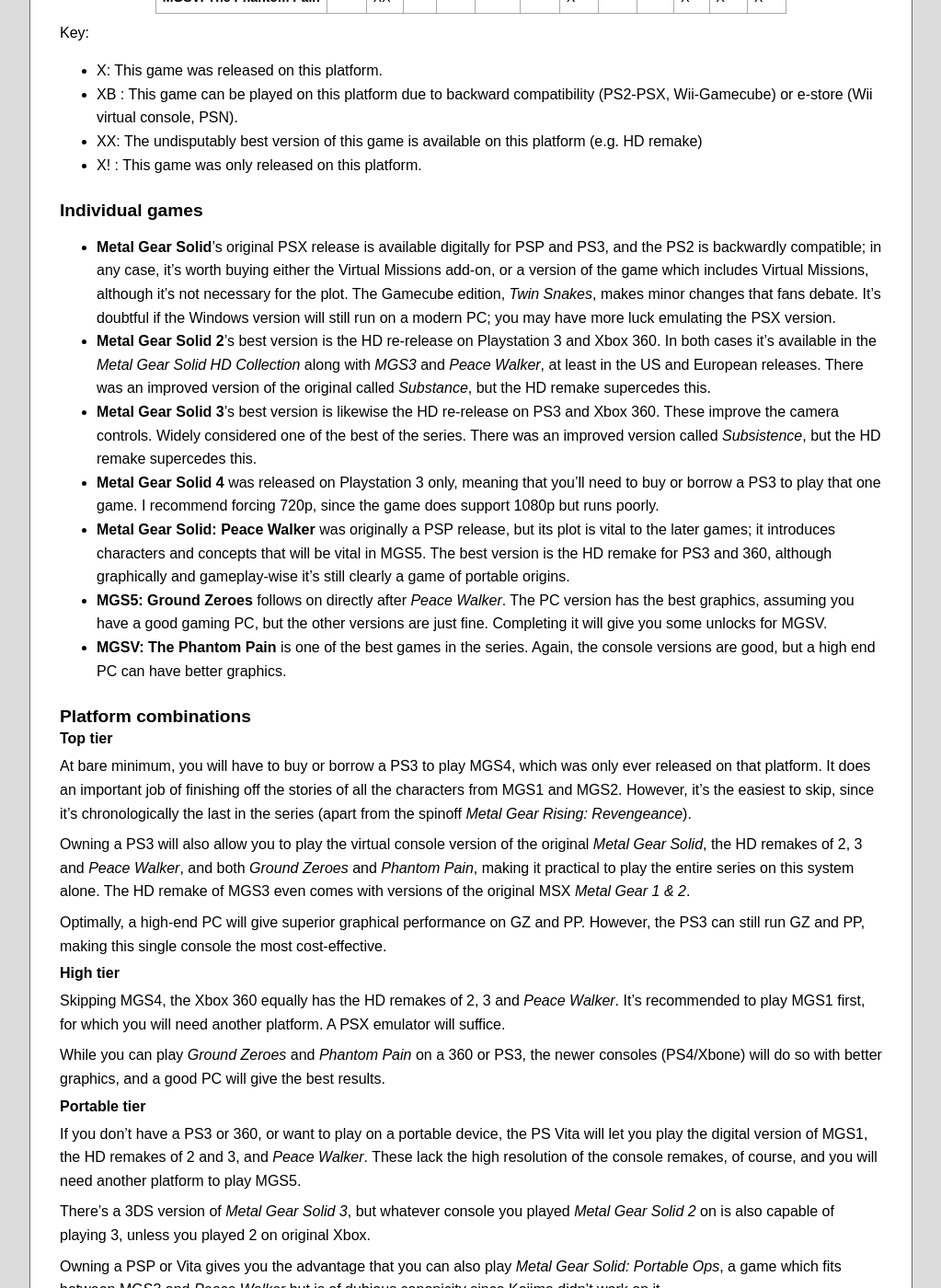
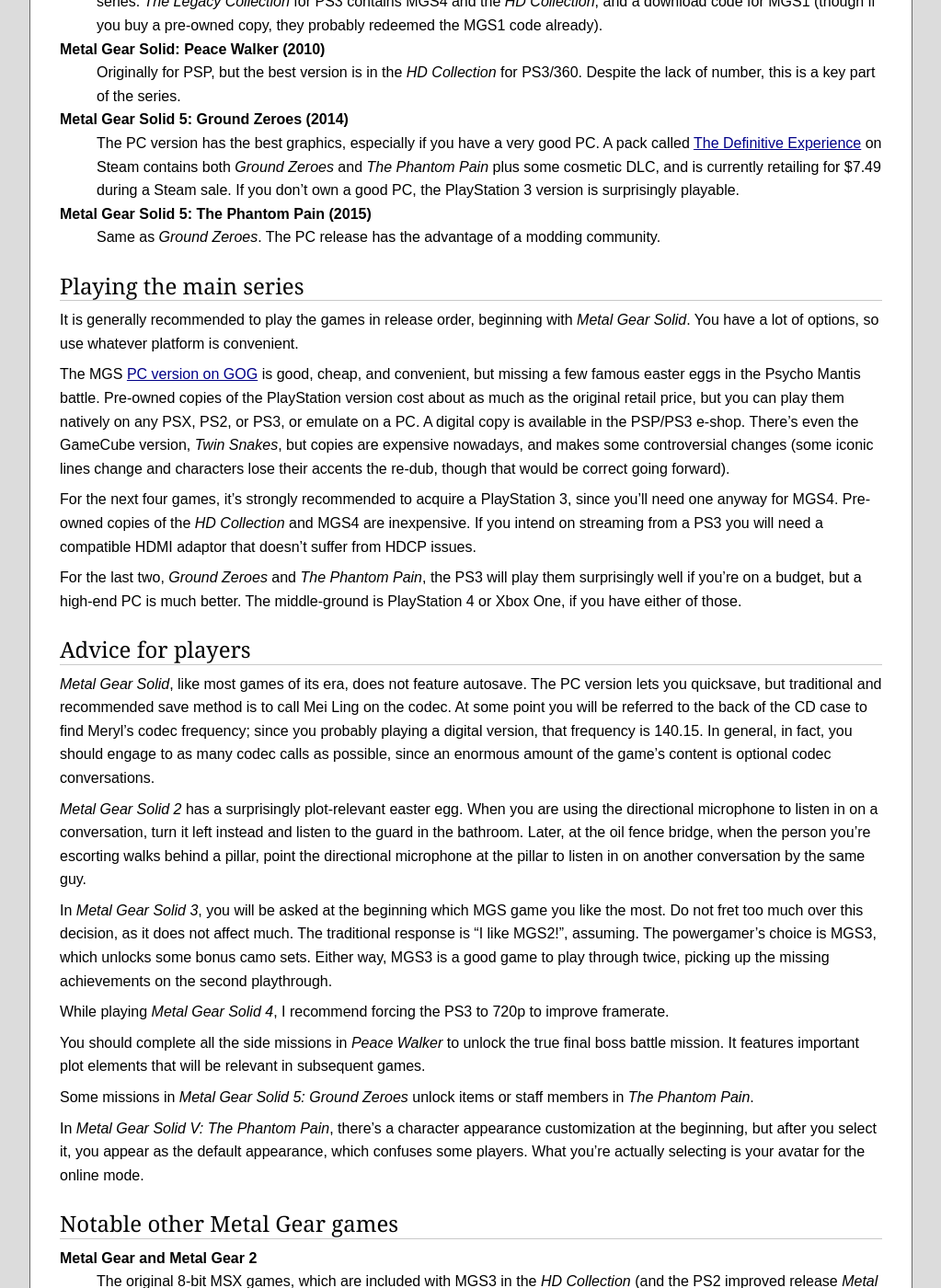
Before and after one commit to orbitalflower/orbitalflower.github.io, a Jekyll site: the page built from _posts/2018-03-12-how-to-play-all-metal-gear.md, in a window 1280 px wide and 1400 px high, scrolled down 941 px. Shown: the whole window at 92% size, without its empty margins (128-1151 px from the left). Built offline with Jekyll 4.4.1, drawn with Linux system fonts in a browser that asks for light colours; some of the changed text lies outside the part shown.

Commit message:
Update MGS guide

```diff
--- a/_posts/2018-03-12-how-to-play-all-metal-gear.md
+++ b/_posts/2018-03-12-how-to-play-all-metal-gear.md
@@ -1,7 +1,7 @@
 ---
-title: "How to play all of Metal Gear Solid"
+title: "How to play the Metal Gear Solid series in 2023"
 categories: games mgs
-updated: 2022-03-03
+updated: 2022-11-23
 description: "Which platforms you need to play the entire Metal Gear series."
 ---
 
@@ -9,35 +9,167 @@
 > period... Each game is an artistic and technical achievement and a unique
 > experience of their own."
 >
-> &mdash; [dunkey](https://www.youtube.com/watch?v=pMPomCWUraQ), 2018
+> &mdash; [videogamedunkey](https://www.youtube.com/watch?v=pMPomCWUraQ), 2018
 
-Playing through the entire _Metal Gear Solid_ series is absolutely worth it,
-despite the dated graphics of the original. The biggest challenge is that the
-games were released on different consoles and in different versions.
+The _Metal Gear Solid_ series, vintage 1998-2015, is widely regarded as one of
+the greatest video game series of all time. This guide gives advice for anyone
+who'd like to play it, specifically the following:
 
-This article aims to help you plot a chart through the series, based on what
-hardware you have or are willing to buy. This guide contains _no spoilers_.
+- Which platforms each game is available on, and which versions are recommended
+  for each game
+- Which games are considered the main line series
+- In which order the games should be played
+- Common issues and how to avoid them
 
-## Short answer
+This guide contains no spoilers. It was revised substantially in November 2022.
 
-The mainline "canonical" Metal Gear Solid games in release order are MGS1, MGS2,
-MGS3, MGS4, Peace Walker, MGS5: Ground Zeroes, and MGSV: The Phantom Pain.
+## The main series
 
-Of these, MGS4 was _only_ released on Playstation 3, meaning you'll have to
-acquire or emulate a PS3 to complete the series. Conveniently, all other games
-on the list were available on the PS3: MGS1 via PSX (though PSX can be emulated
-well); MGS2, 3, and Peace Walker in the highly recommmended HD remaster pack
-(also available on Xbox 360); and MGS5/MGSV are also available on PS3 and 360,
-although with better graphics on PS4 and PC.
+The "main" or "canonical" _Metal Gear Solid_ series consists of seven games:
 
-## Main titles, all versions
+Metal Gear Solid (1998)
+: Originally a PlayStation game, and can be emulated reliably. The
+[PC version on GOG](https://www.gog.com/en/game/metal_gear_solid) is also
+recommended: it is inexpensive, has been patched to run correctly on modern PCs,
+and includes the VR Missions expansion.
+
+Metal Gear Solid 2 (2001)
+: Originally for PlayStation 2, but the best version is the HD Remake included
+in the _HD Collection_ for PlayStation 3 or Xbox 360, which conveniently also
+includes MGS3 and _Peace Walker_. All digital versions of MGS2 and the _HD
+Collection_ have been unavailable since November 2021 due to issues with stock
+footage licensing, but pre-owned copies are inexpensive.
+
+Metal Gear Solid 3 (2004)
+: Again, a PS2 game best played in the _HD Collection_ for PS3/360. Infamously
+difficult to emulate on a PC, so real hardware is recommended. It's also the
+only Metal Gear game released on Nintendo 3DS, but the e-shop for that platform
+is shutting down in March 2023.
+
+Metal Gear Solid 4 (2008)
+: A PlayStation 3 exclusive. Because of this, the PS3 is the minimum hardware
+necessary to play the entire MGS main series. _The Legacy Collection_ for PS3
+contains MGS4 and the _HD Collection_, and a download code for MGS1 (though if
+you buy a pre-owned copy, they probably redeemed the MGS1 code already).
+
+Metal Gear Solid: Peace Walker (2010)
+: Originally for PSP, but the best version is in the _HD Collection_ for
+PS3/360. Despite the lack of number, this is a key part of the series.
+
+Metal Gear Solid 5: Ground Zeroes (2014)
+: The PC version has the best graphics, especially if you have a very good PC.
+A pack called
+[The Definitive Experience](https://store.steampowered.com/sub/132479/) on Steam
+contains both _Ground Zeroes_ and _The Phantom Pain_ plus some cosmetic DLC, and
+is currently retailing for $7.49 during a Steam sale. If you don't own a good
+PC, the PlayStation 3 version is surprisingly playable.
+
+Metal Gear Solid 5: The Phantom Pain (2015)
+: Same as _Ground Zeroes_. The PC release has the advantage of a modding
+community.
+
+## Playing the main series
+
+It is generally recommended to play the games in release order, beginning with
+_Metal Gear Solid_. You have a lot of options, so use whatever platform is
+convenient.
+
+The MGS [PC version on GOG](https://www.gog.com/en/game/metal_gear_solid) is
+good, cheap, and convenient, but missing a few famous easter eggs in the Psycho
+Mantis battle. Pre-owned copies of the PlayStation version cost about as much as
+the original retail price, but you can play them natively on any PSX, PS2, or
+PS3, or emulate on a PC. A digital copy is available in the PSP/PS3 e-shop.
+There's even the GameCube version, _Twin Snakes_, but copies are expensive
+nowadays, and makes some controversial changes (some iconic lines change and
+characters lose their accents the re-dub, though that would be correct going
+forward).
+
+For the next four games, it's strongly recommended to acquire a PlayStation 3,
+since you'll need one anyway for MGS4. Pre-owned copies of the _HD Collection_
+and MGS4 are inexpensive. If you intend on streaming from a PS3 you will need a
+compatible HDMI adaptor that doesn't suffer from HDCP issues.
+
+For the last two, _Ground Zeroes_ and _The Phantom Pain_, the PS3 will play them
+surprisingly well if you're on a budget, but a high-end PC is much better. The
+middle-ground is PlayStation 4 or Xbox One, if you have either of those.
+
+## Advice for players
+
+_Metal Gear Solid_, like most games of its era, does not feature autosave. The
+PC version lets you quicksave, but traditional and recommended save method is to
+call Mei Ling on the codec. At some point you will be referred to the back of
+the CD case to find Meryl's codec frequency; since you probably playing a
+digital version, that frequency is 140.15. In general, in fact, you should
+engage to as many codec calls as possible, since an enormous amount of the
+game's content is optional codec conversations.
+
+_Metal Gear Solid 2_ has a surprisingly plot-relevant easter egg. When you are
+using the directional microphone to listen in on a conversation, turn it left
+instead and listen to the guard in the bathroom. Later, at the oil fence bridge,
+when the person you're escorting walks behind a pillar, point the directional
+microphone at the pillar to listen in on another conversation by the same guy.
+
+In _Metal Gear Solid 3_, you will be asked at the beginning which MGS game you
+like the most. Do not fret too much over this decision, as it does not affect
+much. The traditional response is "I like MGS2!", assuming. The powergamer's
+choice is MGS3, which unlocks some bonus camo sets. Either way, MGS3 is a good
+game to play through twice, picking up the missing achievements on the second
+playthrough.
+
+While playing _Metal Gear Solid 4_, I recommend forcing the PS3 to 720p to
+improve framerate.
+
+You should complete all the side missions in _Peace Walker_ to unlock the true
+final boss battle mission. It features important plot elements that will be
+relevant in subsequent games.
+
+Some missions in _Metal Gear Solid 5: Ground Zeroes_ unlock items or staff
+members in _The Phantom Pain_.
+
+In _Metal Gear Solid V: The Phantom Pain_, there's a character appearance
+customization at the beginning, but after you select it, you appear as the
+default appearance, which confuses some players. What you're actually selecting
+is your avatar for the online mode.
+
+## Notable other Metal Gear games
+
+Metal Gear and Metal Gear 2
+: The original 8-bit MSX games, which are included with MGS3 in the _HD
+Collection_ (and the PS2 improved release _Metal Gear Solid 3: Subsistence_).
+They're difficult, although they're considered canon. Some purists may attempt
+to play the MGS series starting with the MSX games, but there's a risk that
+you'll give up before you finish it. The events of these games are summarized in
+a codec call in MGS1.
+
+Metal Gear Rising: Revengeance
+: A popular and highly recommended game set after MGS4. It's an action game
+rather than a stealth game, where you play a sword-wielding cyborg. Available
+cheaply on PlayStation 3, Xbox 360, and for PC in a Steam sale near you.
+
+Metal Gear Solid: Portable Ops
+: A PSP/PS Vita release which fills in the gap between MGS3 and Peace Walker.
+It's generally considered non-canon, and was never available on a non-portable
+platform. It received an updated version called Portable Ops Plus. I haven't
+played any of these.
+
+Metal Gear: Ghost Babel
+: GameBoy Color release.
+
+Metal Gear Acid and Metal Gear Acid 2
+: PSP releases.
+
+Metal Gear Survive
+: The worst rated Metal Gear game ever. Watch
+[Dunkey's review](https://www.youtube.com/watch?v=pMPomCWUraQ).
+
+## Table: Main series games by platform
 
 The following table lists all platforms on which you can play each game in the
 main _Metal Gear Solid_ series.
 
 |                            | PSX | Win | GC | PS2 | Xbox | PSP | PS3 | 3DS | Vita | 360 | PS4 | XB1 |
 |----------------------------|-----|-----|----|-----|------|-----|-----|-----|------|-----|-----|-----|
-| __Metal Gear Solid__       |  X  |  X  | X  |  XB |      |     |  XB |     |   XB |     |     |     |
+| __Metal Gear Solid__       |  X  |  X  | X  |  XB |      |  X  |  XB |     |   XB |     |     |     |
 | __Metal Gear Solid 2__     |     |  X  |    |  X  |  X   |     |  XX |     |  X   |  XX |     |     |
 | __Metal Gear Solid 3__     |     |     |    |  X  |      |     |  XX |  X  |  X   |  XX |     |     |
 | __Metal Gear Solid 4__     |     |     |    |     |      |     |  X! |     |      |     |     |     |
@@ -49,172 +181,19 @@
 
 * X: This game was released on this platform.
 *  XB : This game can be played on this platform due to backward compatibility
-  (PS2-PSX, Wii-Gamecube) or e-store (Wii virtual console, PSN).
+  (PS3-PSX, PS2-PSX, Wii-Gamecube) or e-store (Wii virtual console, PSN).
 * XX: The undisputably best version of this game is available on this platform
   (e.g. HD remake)
 * X! : This game was only released on this platform.
 
-### Individual games
-
-* __Metal Gear Solid__'s original PSX release is available digitally for PSP and
-  PS3, and the PS2 is backwardly compatible; in any case, it's worth buying
-  either the Virtual Missions add-on, or a version of the game which includes
-  Virtual Missions, although it's not necessary for the plot. The Gamecube
-  edition, _Twin Snakes_, makes minor changes that fans debate. It's doubtful if
-  the Windows version will still run on a modern PC; you may have more luck
-  emulating the PSX version.
-* __Metal Gear Solid 2__'s best version is the HD re-release on Playstation 3
-  and Xbox 360. In both cases it's available in the _Metal Gear Solid HD
-  Collection_ along with _MGS3_ and _Peace Walker_, at least in the US and
-  European releases. There was an improved version of the original called
-  _Substance_, but the HD remake supercedes this.
-* __Metal Gear Solid 3__'s best version is likewise the HD re-release on PS3 and
-  Xbox 360. These improve the camera controls. Widely considered one of the best
-  of the series. There was an improved version called _Subsistence_, but the HD
-  remake supercedes this.
-* __Metal Gear Solid 4__ was released on Playstation 3 only, meaning that you'll
-  need to buy or borrow a PS3 to play that one game. I recommend forcing 720p,
-  since the game does support 1080p but runs poorly.
-* __Metal Gear Solid: Peace Walker__ was originally a PSP release, but its plot
-  is vital to the later games; it introduces characters and concepts that will
-  be vital in MGS5. The best version is the HD remake for PS3 and 360, although
-  graphically and gameplay-wise it's still clearly a game of portable origins.
-* __MGS5: Ground Zeroes__ follows on directly after _Peace Walker_. The PC
-  version has the best graphics, assuming you have a good gaming PC, but the
-  other versions are just fine. Completing it will give you some unlocks for
-  MGSV.
-* __MGSV: The Phantom Pain__ is one of the best games in the series. Again, the
-  console versions are good, but a high end PC can have better graphics.
-
-### Platform combinations
-
-#### Top tier
-
-At bare minimum, you will have to buy or borrow a PS3 to play MGS4, which was
-only ever released on that platform. It does an important job of finishing off
-the stories of all the characters from MGS1 and MGS2. However, it's the easiest
-to skip, since it's chronologically the last in the series (apart from the
-spinoff _Metal Gear Rising: Revengeance_).
-
-Owning a PS3 will also allow you to play the virtual console version of the
-original _Metal Gear Solid_, the HD remakes of 2, 3 and _Peace Walker_, and both
-_Ground Zeroes_ and _Phantom Pain_, making it practical to play the entire
-series on this system alone. The HD remake of MGS3 even comes with versions of
-the original MSX _Metal Gear 1 & 2_.
-
-Optimally, a high-end PC will give superior graphical performance on GZ and PP.
-However, the PS3 can still run GZ and PP, making this single console the most
-cost-effective.
-
-#### High tier
-
-Skipping MGS4, the Xbox 360 equally has the HD remakes of 2, 3 and _Peace
-Walker_. It's recommended to play MGS1 first, for which you will need another
-platform. A PSX emulator will suffice.
-
-While you can play _Ground Zeroes_ and _Phantom Pain_ on a 360 or PS3, the newer
-consoles (PS4/Xbone) will do so with better graphics, and a good PC will give
-the best results.
-
-#### Portable tier
-
-If you don't have a PS3 or 360, or want to play on a portable device, the PS
-Vita will let you play the digital version of MGS1, the HD remakes of 2 and 3,
-and _Peace Walker_. These lack the high resolution of the console remakes, of
-course, and you will need another platform to play MGS5.
-
-There's a 3DS version of _Metal Gear Solid 3_, but whatever console you played
-_Metal Gear Solid 2_ on is also capable of playing 3, unless you played 2 on
-original Xbox.
-
-Owning a PSP or Vita gives you the advantage that you can also play _Metal Gear
-Solid: Portable Ops_, a game which fits between MGS3 and _Peace Walker_ but is
-of dubious canonicity since Kojima didn't work on it.
-
-#### Scrub tier
-
-So you have no console newer than 2004. This isn't insurmountable, but you won't
-be able to play the entire series this way.
-
-Start with the original _Metal Gear Solid_, which was released on PSX, meaning
-it will also run on a PS2 or can be emulated on even an older PC. The Gamecube
-version tones down some of the characters' accents, which is consistent with
-their later apperances in _Metal Gear Solid 4_ but that's not how most fans
-remember it.
-
-_Metal Gear Solid 2_ appears on PS2 and Xbox, and while you'll miss out on the
-improved graphics of the HD remakes, the PS2 version includes that rare
-skateboarding minigame. _Metal Gear Solid 3_ is on PS2 only, as far as you're
-concerned, and you'll miss out on the HD remake's improved camera controls.
-
-The drawback to playing MGS2 and 3 on older consoles is that if you intend to
-acquire the ability play the newer Metal Gear games at some point, you'll
-probably also acquire the ability to play the superior HD remakes. However, you
-might do this if you have a high-end PC to play MGSV and just want to play MGS3
-first.
-
-### Play order
-
-The optimal way to play the Metal Gear Solid series is __original release
-order__: 1, 2, 3, 4, Peace Walker, Ground Zeroes, and Phantom Pain.
-
-The reason is that while not all games are in chronological order (e.g. _Phantom
-Pain_ will not spoil _MGS4_), newer games introduce improved game mechanics and
-graphics, and going back may be frustrating.
-
-An exception is that _Peace Walker_ and _MGS4_ can be played in any order, since
-_Peace Walker_ is a PSP port and even in its HD remake has worse graphics and
-different controls, but is set chronologically before _MGS4_ and doesn't spoil
-it.
-
-Plot-wise, the series chronologically goes in this order: 3, (Portable Ops),
-Peace Walker, Ground Zeroes, Phantom Pain, (MG1), (MG2), 1, 2, 4, (Revengeance).
-From the perspective of release order, there are two plot threads, one following
-Solid Snake in the 21st Century (1, 2, 4) and one following Big Boss in the 20th
-Century (3, PW, GZ, PP).
-
-This gives you some leeway to skip 2 and 4 without spoiling chronologically
-earlier games in the series. You may find yourself skipping _MGS4_ because you
-don't own a PS3, or skipping _MGS2_ because the Fat Man boss fight is total
-bullshit and none of that game's plot makes sense anyway.
-
-I strongly recommend playing _Peace Walker_ to 100% completion before _Ground
-Zeroes_ and _Phantom Pain_. It introduces important characters and provides
-context.
-
-_Portable Ops_ appears between 3 and Peace Walker, but its canonicity is
-debatable, and many have skipped it due to the inconvenience of buying a PSP for
-one game. Metal Gear 1 and 2, the MSX games, are canon, but are often skipped
-for similar reasons, and also because they're very difficult and all their plot
-is explained in _Metal Gear Solid_ anyway.
-
-### Completeness
-
-It's tempting to finish each game as quickly as possible and move on to the
-next, but there are cases where this is less than optimal.
-
-* _Peace Walker_ has a "true ending" that can only be unlocked by completing all
-  of the side-missions. This is vital, since _Ground Zeroes_ follows on from
-  this plot point almost immediately.
-* Completing _Ground Zeroes_, and achieving certain results in that game, allows
-  you to unlock various items in _The Phantom Pain_. However, none of the items
-  are critical, you can go back to GZ and unlock them late, and most of your
-  play skill with MGSV will still be useful in GZ when you do so. It's worth
-  completing all the Ground Zeroes missions anyway.
-
-In general, you want to complete a game before moving on to the next one, since
-going back to an earlier game with inferior graphics and controls may be a
-disappointing experience. You also want to get the maximum amount of Metal Gear,
-so there's no point in skipping ahead.
-
-## All Metal Gear games
+## Table: All Metal Gear games by platform
 
 |                                           | MSX2 | C64 | NES | GBC | PSX | DOS | Win | OSX | GC | PS2 | Xbox | PSP | Wii   | PS2 | 3DS | Vita | 360 | iOS | And | PS4 | XB1 | N-Gage | Pachinko |
 |-------------------------------------------|------|-----|-----|-----|-----|-----|-----|-----|----|-----|------|-----|-------|-----|-----|------|-----|-----|-----|-----|-----|--------|----------|
 | __Metal&nbsp;Gear__                       |  X   |  X  |  X  |     |     |  X  |     |     | X  |  X  |      |     |  XJ   | X   |     |  X   |  X  |     |     |     |     |        |          |
 |   Snake's&nbsp;Revenge                    |      |     |  X! |     |     |     |     |     |    |     |      |     |       |     |     |      |     |     |     |     |     |        |          |
 | __Metal&nbsp;Gear&nbsp;2__                |  X   |     |     |     |     |     |     |     |    |  X  |      |     |  XJ   | X   |     |  X   |  X  |     |     |     |     |        |          |
-| __Metal&nbsp;Gear&nbsp;Solid__            |      |     |     |     |  X  |     |  X  |     | X  | XB  |      |     | XB    | XB  |     | XB   |     |     |     |     |     |        |          |
+| __Metal&nbsp;Gear&nbsp;Solid__            |      |     |     |     |  X  |     |  X  |     | X  | XB  |      |  XB | XB    | XB  |     | XB   |     |     |     |     |     |        |          |
 |   Metal&nbsp;Gear:&nbsp;Ghost&nbsp;Babel  |      |     |     |  X! |     |     |     |     |    |     |      |     |       |     |     |      |     |     |     |     |     |        |          |
 | __Metal&nbsp;Gear&nbsp;Solid&nbsp;2__     |      |     |     |     |     |     |  X  |     |    |  X  |  X   |     |       |  XX |     |  X   |  XX |     |     |     |     |        |          |
 | __Metal&nbsp;Gear&nbsp;Solid&nbsp;3__     |      |     |     |     |     |     |     |     |    |  X  |      |     |       |  XX |  X  |  X   |  XX |     |     |     |     |        |    X     |
@@ -250,5 +229,5 @@
 
 ## References
 
-Most of this information is collected from Wikipedia. Do not cite this page on
-Wikipedia as an independent source.
+Most of the information regarding release platform is collected from Wikipedia.
+Do not cite this page on Wikipedia as an independent source.
```
Also changed, not shown: other parts of _posts/2018-03-12-how-to-play-all-metal-gear.md (+1 -1 lines).
